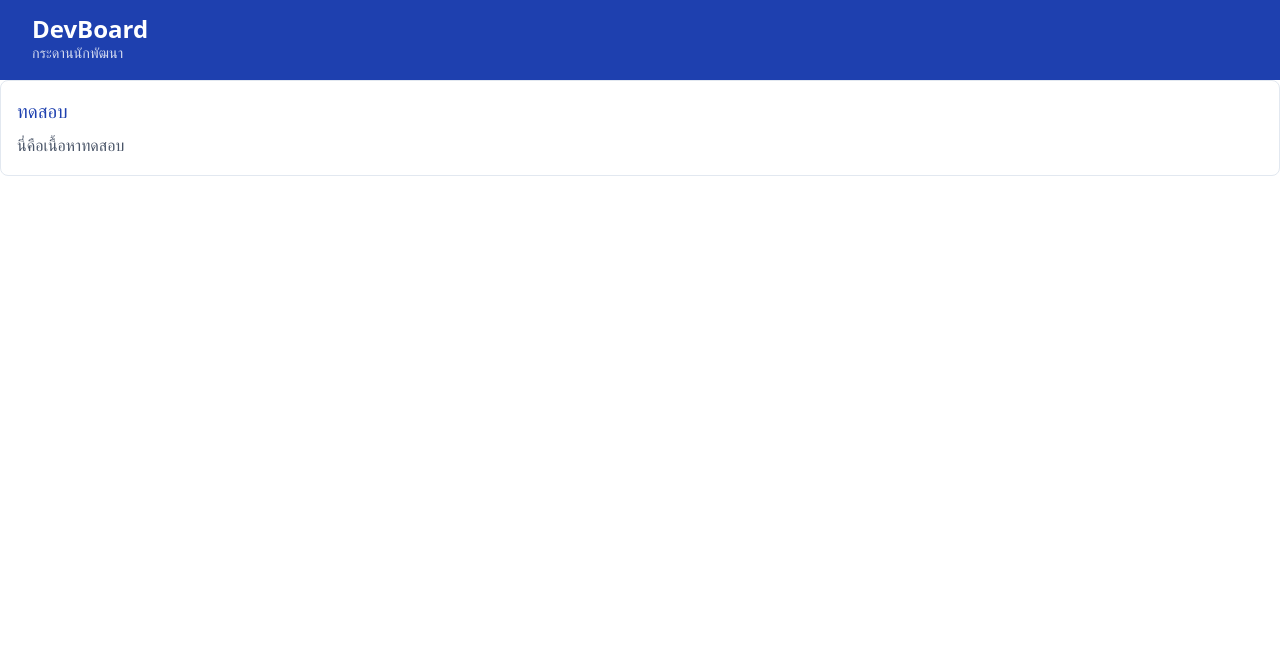
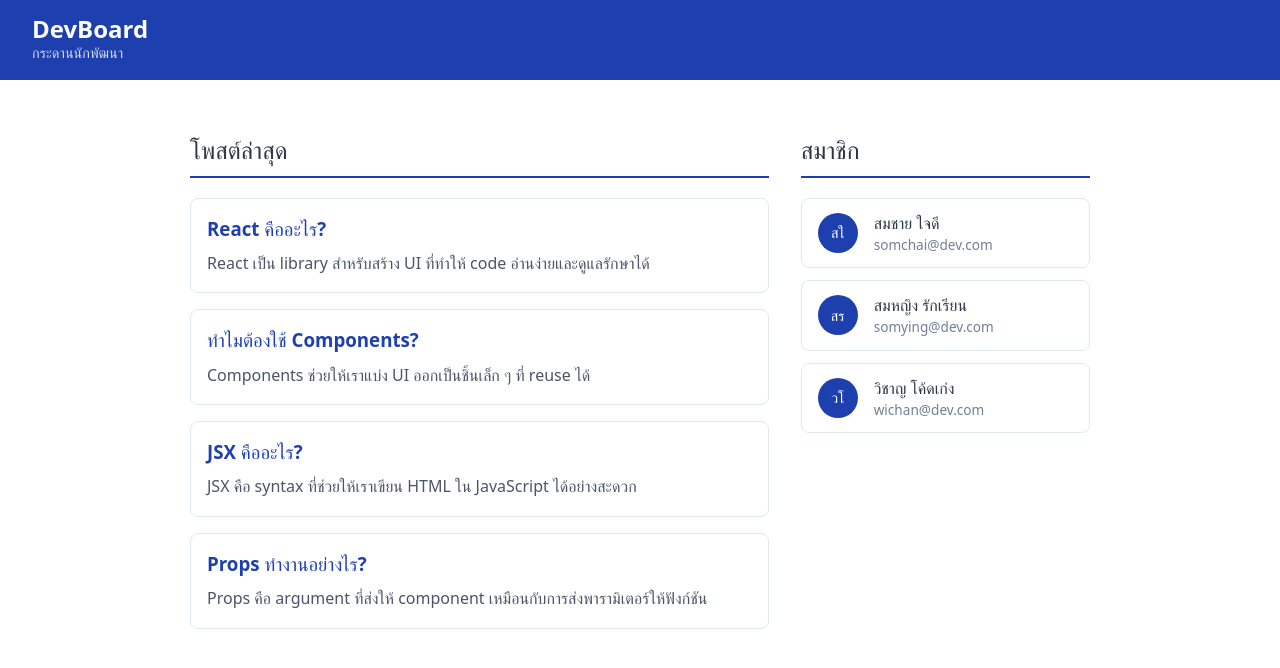
Before and after one commit to crave6948/Project-Devboard, a React (Vite) app: page / in a window 1280 px wide. Shown: the top 668 px of the page. Built offline with nearby package versions, Linux system fonts and the light colour scheme.

Commit message:
feat: lab11 - static devboard components

```diff
--- a/src/App.jsx
+++ b/src/App.jsx
@@ -1,6 +1,6 @@
-import './App.css'
-import Navbar from './components/Navbar';
-import PostCard from './components/PostCard';
+import Navbar from "./components/Navbar";
+import PostList from "./components/PostList";
+import UserCard from "./components/UserCard";
 
 const POSTS = [
   {
@@ -33,11 +33,41 @@
 
 function App() {
   return (
-    <>
+    <div>
       <Navbar />
-      <PostCard title="ทดสอบ" body="นี่คือเนื้อหาทดสอบ" />
-    </>
-  )
+      <div
+        style={{
+          maxWidth: "900px",
+          margin: "2rem auto",
+          padding: "0 1rem",
+          display: "grid",
+          gridTemplateColumns: "2fr 1fr",
+          gap: "2rem",
+        }}
+      >
+        {/* คอลัมน์ซ้าย: โพสต์ */}
+        <div>
+          <PostList posts={POSTS} />
+        </div>
+
+        {/* คอลัมน์ขวา: สมาชิก */}
+        <div>
+          <h2
+            style={{
+              color: "#2d3748",
+              borderBottom: "2px solid #1e40af",
+              paddingBottom: "0.5rem",
+            }}
+          >
+            สมาชิก
+          </h2>
+          {USERS.map((user) => (
+            <UserCard key={user.id} name={user.name} email={user.email} />
+          ))}
+        </div>
+      </div>
+    </div>
+  );
 }
 
-export default App
+export default App;
--- /dev/null
+++ b/src/components/PostList.jsx
@@ -0,0 +1,22 @@
+import PostCard from "./PostCard";
+
+function PostList({ posts }) {
+  return (
+    <div>
+      <h2
+        style={{
+          color: "#2d3748",
+          borderBottom: "2px solid #1e40af",
+          paddingBottom: "0.5rem",
+        }}
+      >
+        โพสต์ล่าสุด
+      </h2>
+      {posts.map((post) => (
+        <PostCard key={post.id} title={post.title} body={post.body} />
+      ))}
+    </div>
+  );
+}
+
+export default PostList;
--- /dev/null
+++ b/src/components/UserCard.jsx
@@ -0,0 +1,45 @@
+function UserCard({ name, email }) {
+  // ดึงตัวอักษรแรกมาทำ avatar
+  const initials = name
+    .split(" ")
+    .map((n) => n[0])
+    .join("");
+
+  return (
+    <div
+      style={{
+        display: "flex",
+        alignItems: "center",
+        gap: "1rem",
+        border: "1px solid #e2e8f0",
+        borderRadius: "8px",
+        padding: "0.75rem 1rem",
+        marginBottom: "0.75rem",
+        background: "white",
+      }}
+    >
+      <div
+        style={{
+          width: "40px",
+          height: "40px",
+          background: "#1e40af",
+          color: "white",
+          borderRadius: "50%",
+          display: "flex",
+          alignItems: "center",
+          justifyContent: "center",
+          fontWeight: "bold",
+          fontSize: "0.9rem",
+        }}
+      >
+        {initials}
+      </div>
+      <div>
+        <div style={{ fontWeight: "bold", color: "#2d3748" }}>{name}</div>
+        <div style={{ fontSize: "0.85rem", color: "#718096" }}>{email}</div>
+      </div>
+    </div>
+  );
+}
+
+export default UserCard;
```
